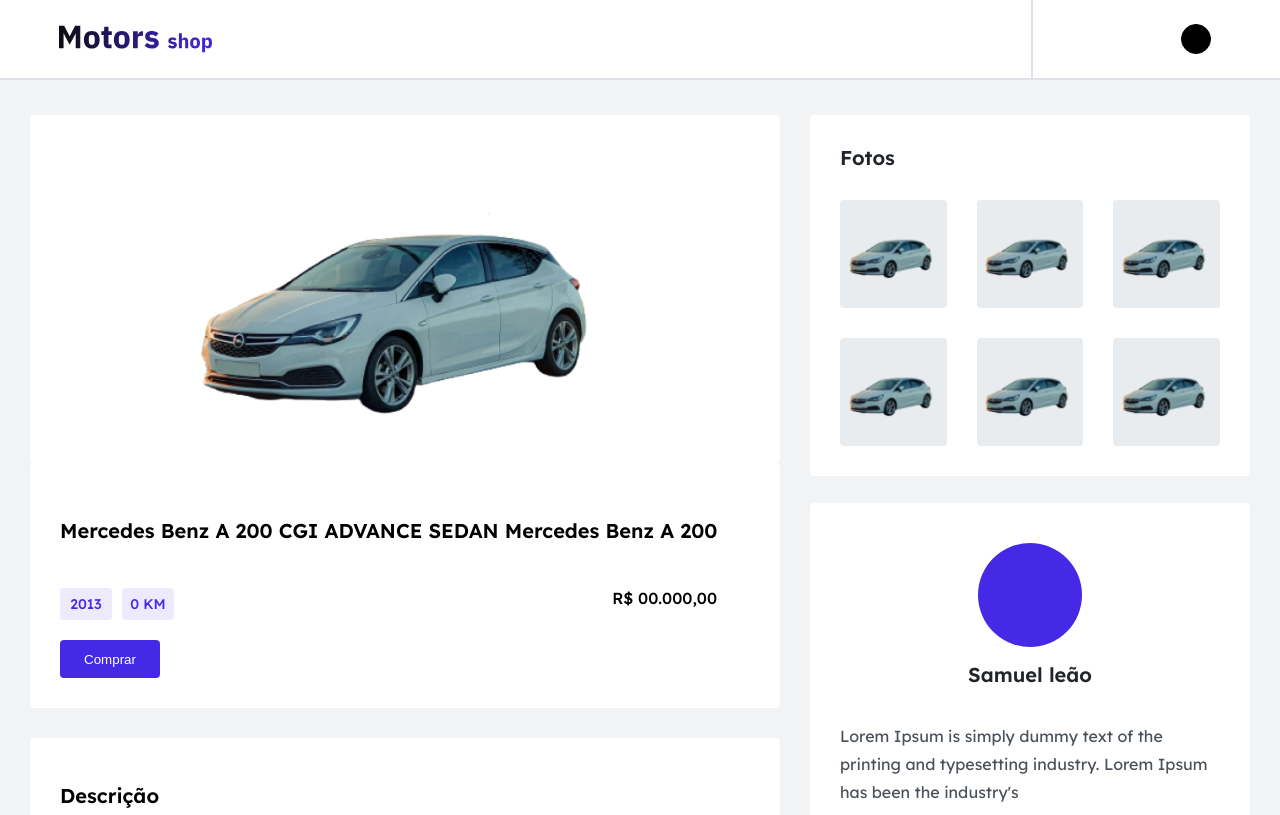
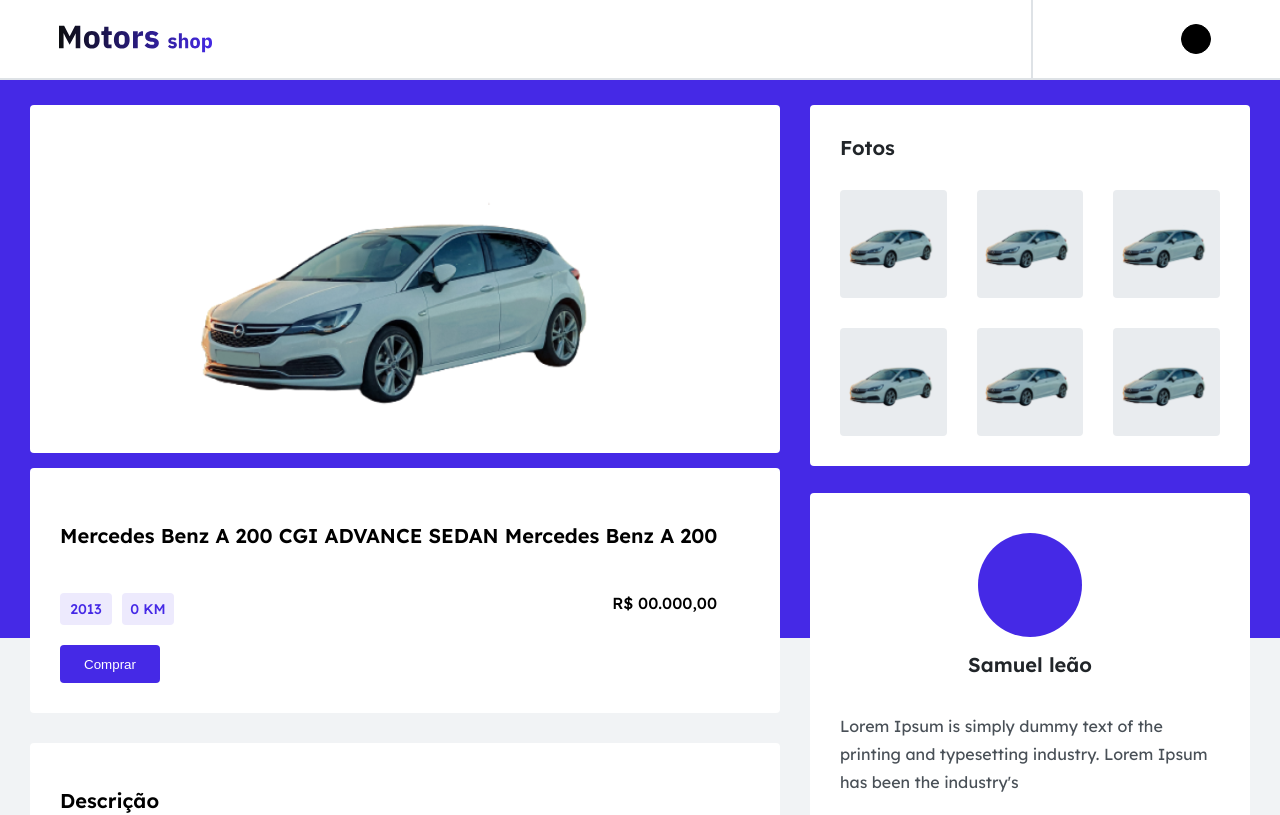
Before and after one commit to Projeto-Full-Stack-Grupo-05/Projeto-Full-Stack-Grupo-05, a React (Vite) app in the folder front/: page /products in a window 1280 px wide. Shown: the top 815 px of the page. Built offline with nearby package versions, Linux system fonts and the light colour scheme.

Commit message:
feat: ProductsPage style complete

```diff
--- a/front/src/pages/ProductsPage/index.tsx
+++ b/front/src/pages/ProductsPage/index.tsx
@@ -10,6 +10,7 @@
     <>
       <HeaderLoggedIn />
       <StyledMain>
+        <div className="blue"></div>
         <div className="MainSection">
           <div className="divOne">
             <div className="imgDiv">
@@ -79,8 +80,8 @@
             </div>
           </div>
         </div>
-        <div className="secondSection">
-          <div className="divTwo">
+        <div className="MainSection">
+          <div className="divOne">
             <div className="commentsContainerDiv">
               <h1>Comentários</h1>
               <div className="commentsDiv">
@@ -136,7 +137,17 @@
                 <div className="ball"></div>
                 <h5>Samuel leão</h5>
               </div>
-              <input type="text" />
+              <form>
+                <textarea
+                  name=""
+                  id=""
+                  placeholder="Carro muito confortável, foi uma ótima experiência de compra..."
+                ></textarea>
+                <button type="button" className="commentButton">
+                  comentar
+                </button>
+              </form>
+
               <div className="optionsDiv">
                 <div className="cards">Gostei muito!</div>
                 <div className="cards">Incrível</div>
@@ -144,8 +155,31 @@
               </div>
             </div>
           </div>
-          <div className="asidePositionDiv">
-            <div className="positionDiv"></div>
+          <div className="displayNone">
+            <div className="asideSection">
+              <div className="firstDivNone">
+                <h4>Fotos</h4>
+                <div className="imagesDivNone">
+                  <div className="imageDivNone"></div>
+                  <div className="imageDivNone"></div>
+                  <div className="imageDivNone"></div>
+                  <div className="imageDivNone"></div>
+                  <div className="imageDivNone"></div>
+                  <div className="imageDivNone"></div>
+                </div>
+              </div>
+              <div className="profileDivNone">
+                <div className="ball"></div>
+                <h4>Samuel leão</h4>
+                <p>
+                  Lorem Ipsum is simply dummy text of the printing and
+                  typesetting industry. Lorem Ipsum has been the industry's
+                </p>
+                <Link to="/dashboard" className="ads">
+                  Ver todos anuncios
+                </Link>
+              </div>
+            </div>
           </div>
         </div>
       </StyledMain>
--- a/front/src/pages/ProductsPage/style.ts
+++ b/front/src/pages/ProductsPage/style.ts
@@ -6,9 +6,25 @@
   width: 100%;
   gap: 5px;
   background-color: #f1f3f5;
-  padding: 10px;
+  position: relative;
+
+  padding-left: 15px;
+  padding-right: 15px;
   align-items: center;
   justify-content: center;
+
+  .blue {
+    display: flex;
+    position: absolute;
+    top: 0;
+    width: 100%;
+    height: 558px;
+    background-color: var(--color-brand-1);
+
+    @media (max-width: 870px) {
+      height: 410px;
+    }
+  }
 
   .MainSection {
     display: flex;
@@ -17,6 +33,128 @@
     align-items: flex-start;
     margin-top: 25px;
     gap: 30px;
+    z-index: 1;
+
+    .displayNone {
+      display: flex;
+      flex-direction: column;
+      justify-content: center;
+
+      @media (max-width: 870px) {
+        display: none;
+      }
+
+      .firstDivNone {
+        width: 100%;
+        max-width: 440px;
+        background-color: #f1f3f5;
+
+        border-radius: 4px;
+
+        padding: 30px;
+
+        @media (max-width: 870px) {
+          max-width: 1000px;
+        }
+
+        h4 {
+          width: 100%;
+          font-weight: 600;
+          font-size: 20px;
+          line-height: 25px;
+          margin-bottom: 30px;
+
+          color: #f1f3f5;
+        }
+      }
+
+      .imagesDivNone {
+        display: grid;
+        grid-template-columns: repeat(3, 1fr);
+        gap: 30px;
+
+        @media (max-width: 530px) {
+          grid-template-columns: repeat(2, 1fr);
+        }
+
+        .imageDivNone {
+          display: flex;
+          justify-content: center;
+          align-items: center;
+          border-radius: 4px;
+
+          height: 108px;
+          width: 100%;
+          max-width: 107px;
+          min-width: 95px;
+          color: #f1f3f5;
+        }
+      }
+
+      .profileDivNone {
+        display: flex;
+        flex-direction: column;
+        align-items: center;
+        margin-top: 27px;
+        gap: 15px;
+        width: 100%;
+        max-width: 440px;
+        background-color: #f1f3f5;
+        border-radius: 4px;
+        padding: 30px;
+
+        @media (max-width: 870px) {
+          max-width: 1000px;
+        }
+
+        .ball {
+          height: 104px;
+          width: 104px;
+          border-radius: 100%;
+          margin-top: 10px;
+
+          background-color: #f1f3f5;
+        }
+
+        h4 {
+          font-weight: 600;
+          font-size: 20px;
+          line-height: 25px;
+
+          color: #f1f3f5;
+        }
+
+        p {
+          font-weight: 400;
+          font-size: 16px;
+          line-height: 28px;
+          margin-top: 20px;
+          color: #f1f3f5;
+        }
+
+        .ads {
+          display: flex;
+          justify-content: center;
+          align-items: center;
+          margin-top: 20px;
+
+          width: 100%;
+          max-width: 206px;
+          padding: 12px 28px;
+          cursor: pointer;
+          height: 48px;
+
+          background-color: #f1f3f5;
+
+          border-radius: 4px;
+          text-decoration: none;
+
+          font-weight: 600;
+          font-size: 14px;
+          color: #f1f3f5;
+        }
+      }
+    }
 
     .divOne {
       .imgDiv {
@@ -47,6 +185,7 @@
         width: 100%;
         max-width: 750px;
         gap: 20px;
+        margin-top: 15px;
 
         border-radius: 4px;
 
@@ -278,7 +417,7 @@
     }
   }
 
-  .secondSection {
+  .MainSection {
     display: flex;
     width: 100%;
     justify-content: center;
@@ -288,11 +427,12 @@
       justify-content: flex-start;
     }
 
-    .divTwo {
+    .divOne {
       .commentsContainerDiv {
         display: flex;
         flex-direction: column;
-        margin-top: 30px;
+        margin-top: -15px;
+
         width: 100%;
         max-width: 750px;
         background-color: #fff;
@@ -438,6 +578,38 @@
             line-height: 24px;
           }
         }
+
+        form {
+          display: flex;
+          position: relative;
+          flex-direction: column;
+          gap: 15px;
+
+          textarea {
+            display: flex;
+            height: 140px;
+            padding: 20px;
+
+            border-radius: 4px;
+            border: solid 1.5px rgba(233, 236, 239, 1);
+
+            font-weight: 400;
+            font-size: 16px;
+            color: rgba(134, 142, 150, 1);
+
+            resize: none;
+          }
+
+          .commentButton {
+            position: absolute;
+            bottom: 15px;
+            right: 15px;
+
+            @media (max-width: 870px) {
+              position: static;
+            }
+          }
+        }
       }
     }
 
@@ -448,20 +620,21 @@
       width: 100%;
       max-width: 440px;
 
+      .positionDiv {
+        display: flex;
+        flex-direction: column;
+        width: 100%;
+        max-width: 750px;
+        gap: 20px;
+
+        border-radius: 4px;
+
+        background-color: black;
+        padding: 30px;
+      }
+
       @media (max-width: 870px) {
         display: none;
-      }
-
-      .positionDiv {
-        width: 100%;
-        max-width: 440px;
-        background-color: transparent;
-        border-radius: 4px;
-        padding: 30px;
-
-        @media (max-width: 870px) {
-          display: none;
-        }
       }
     }
   }
```
